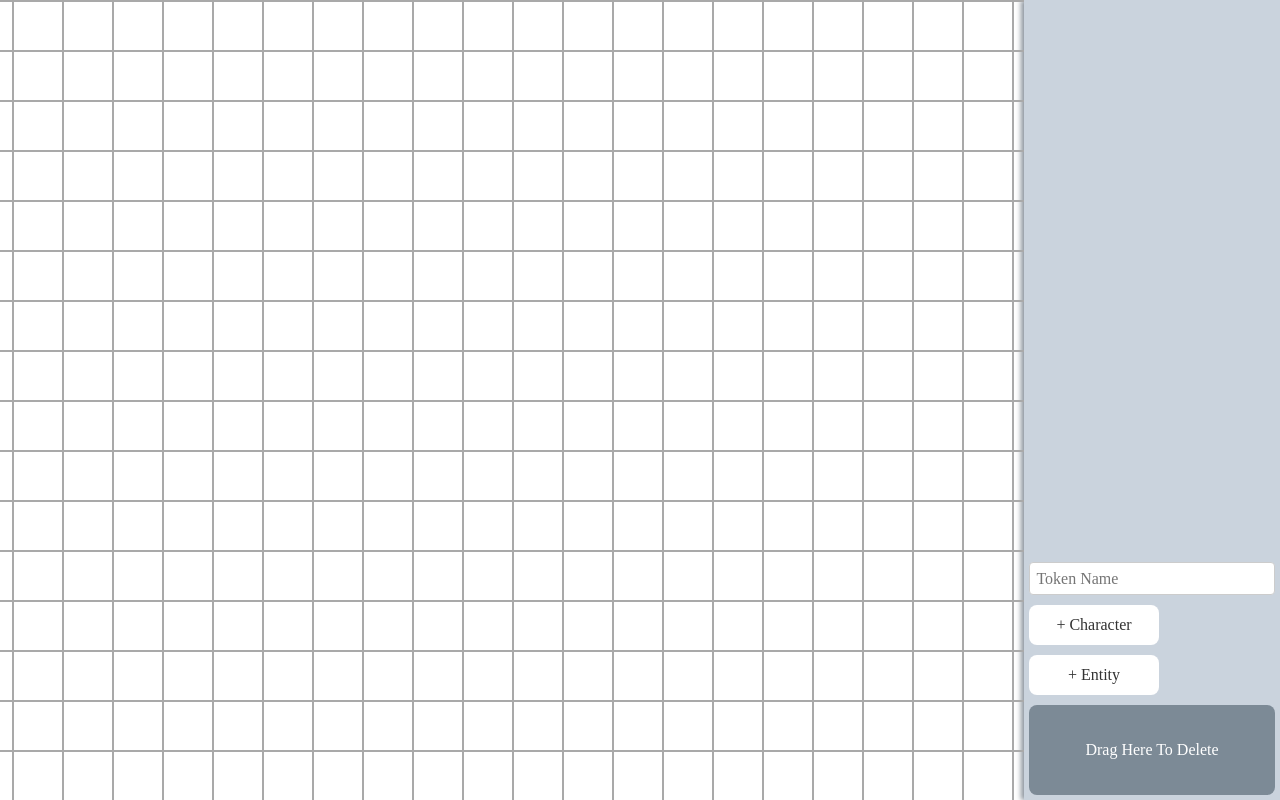
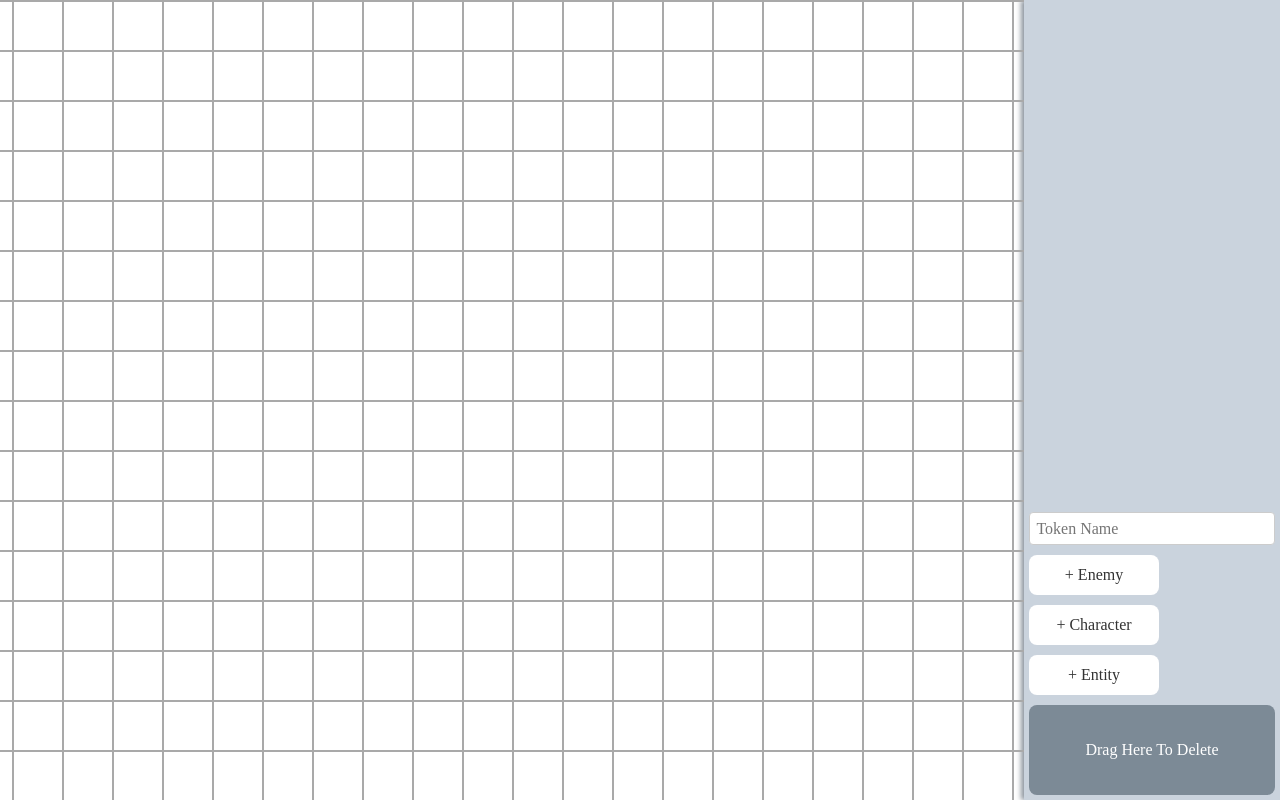
Before and after one commit to dandrewgarvin/whisper-board, a Svelte app: page / in a window 1280 px wide. Built offline with nearby package versions, Linux system fonts and the light colour scheme; no server answers.

Commit message:
add enemy token

```diff
--- a/src/Controls.svelte
+++ b/src/Controls.svelte
@@ -83,6 +83,14 @@
     <input class="input" placeholder="Token Name" bind:value={input} />
     <div
       class="btn"
+      id="Enemy"
+      draggable="true"
+      on:dragstart={handleDragStart}>
+      + Enemy
+    </div>
+
+    <div
+      class="btn"
       id="Character"
       draggable="true"
       on:dragstart={handleDragStart}>
--- a/src/Grid.svelte
+++ b/src/Grid.svelte
@@ -165,9 +165,14 @@
             font-size: 14px;
           }
 
+          &.enemy {
+            border-radius: 100%; // make circle
+            background: rgb(124, 9, 9);
+          }
+
           &.character {
             border-radius: 100%; // make circle
-            background: rgb(124, 9, 9);
+            background: rgb(11, 9, 124);
           }
 
           &.entity {
@@ -205,6 +210,17 @@
                 on:dragstart={handleDragStart}>
                 <p class="name">{cell.content.name}</p>
               </div>
+            {:else if cell.content.type === 'Enemy'}
+              <div
+                class="enemy token"
+                id="Enemy"
+                data-location="c{rowInd}:r{cellInd}"
+                data-size={cell.content.size}
+                on:click={changeSize}
+                draggable="true"
+                on:dragstart={handleDragStart}>
+                <p class="name">{cell.content.name}</p>
+              </div>
             {:else}
               <div
                 class="entity token"
```
